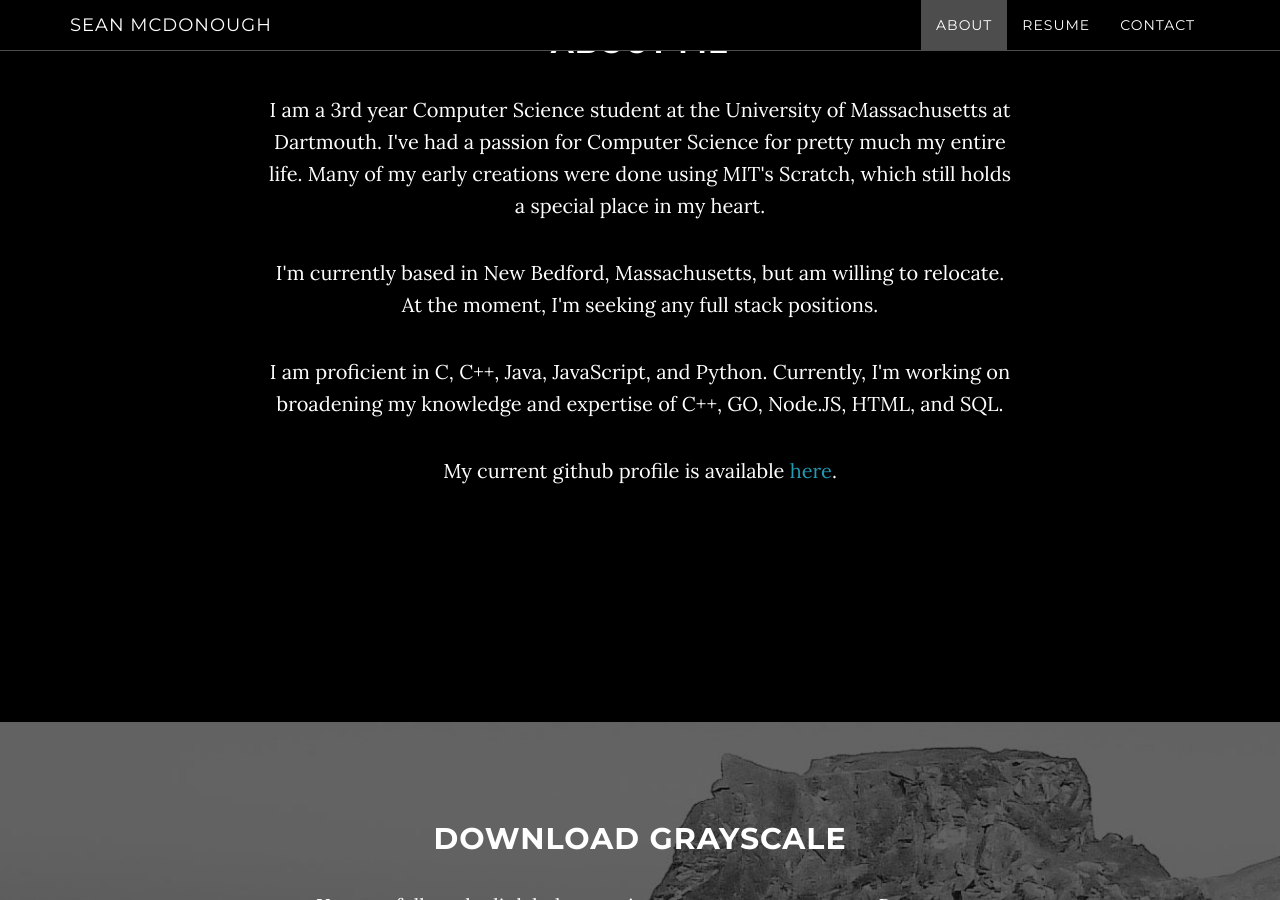
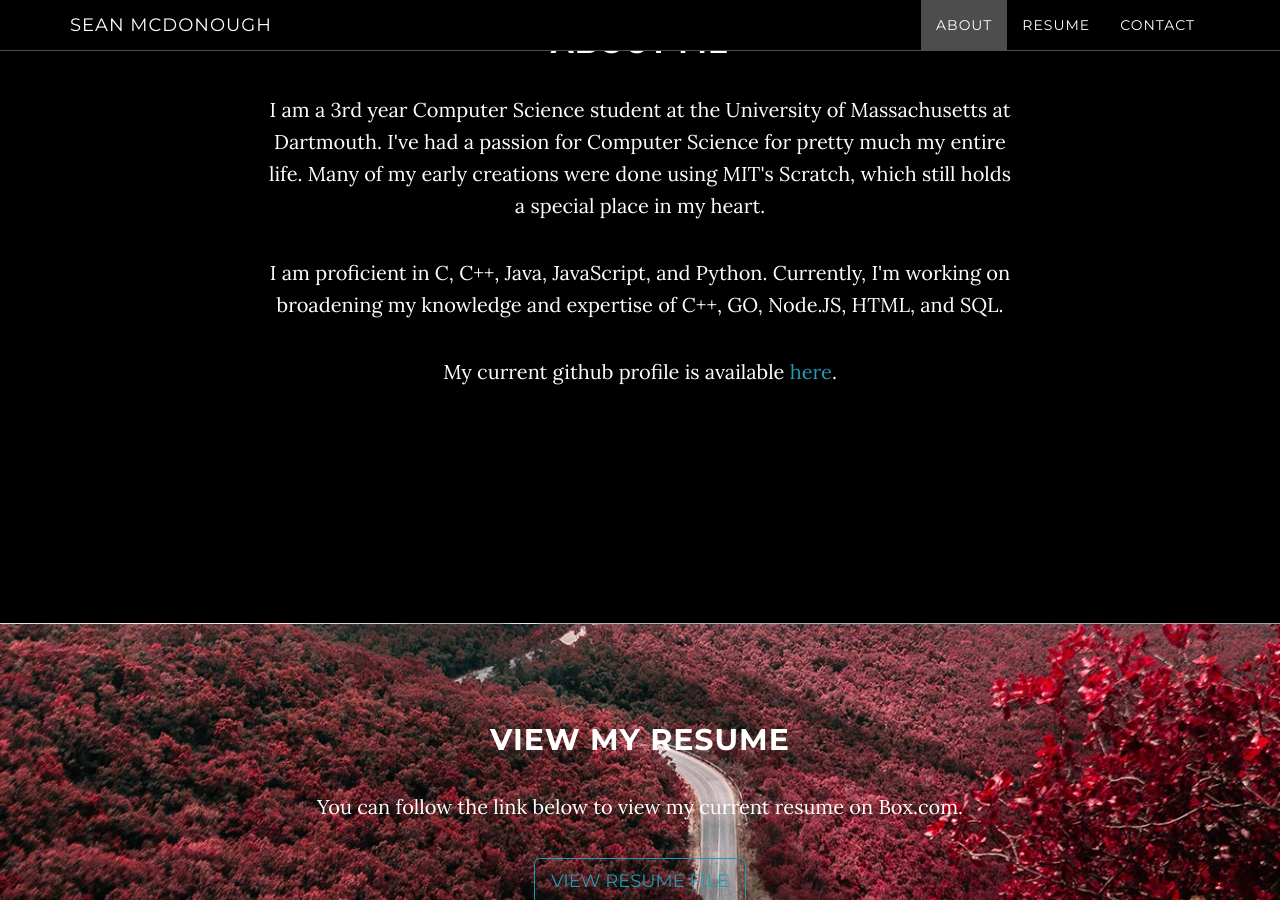
Before and after one commit to seanmmcd/seanmmcd.github.io, a Jekyll site: the page built from index.html, in a window 1280 px wide and 900 px high, scrolled down 1074 px. Built offline with Jekyll 4.4.1, drawn with Linux system fonts in a browser that asks for light colours.

Commit message:
Box removed, added about, changed title.

```diff
--- a/_config.yml
+++ b/_config.yml
@@ -14,7 +14,7 @@
 # Social networks usernames (many more available: google-plus, flickr, dribbble, pinterest, instagram, tumblr, linkedin, etc.)
 social:
   - title: resume
-    url: https://i.imgur.com/OM80KY6.png
+    url: https://app.box.com/file/330858998807
   - title: linkedin
     url: https://www.linkedin.com/in/sean-m-mcdonough/
   - title: instagram
--- a/_includes/about.html
+++ b/_includes/about.html
@@ -4,7 +4,6 @@
             <div class="col-lg-8 col-lg-offset-2">
                 <h2>About Me</h2>
                 <p>I am a 3rd year Computer Science student at the University of Massachusetts at Dartmouth. I've had a passion for Computer Science for pretty much my entire life. Many of my early creations were done using MIT's Scratch, which still holds a special place in my heart.</p>
-                <p>I'm currently based in New Bedford, Massachusetts, but am willing to relocate. At the moment, I'm seeking any full stack positions.</p>
                 <p>I am proficient in C, C++, Java, JavaScript, and Python. Currently, I'm working on broadening my knowledge and expertise of C++, GO, Node.JS, HTML, and SQL.</p>
                 <p>My current github profile is available <a href = "github.com/seanmmcd">here</a>.</p>
             </div>
--- a/_includes/download.html
+++ b/_includes/download.html
@@ -3,7 +3,7 @@
         <div class="download-section">
             <div class="container">
                 <div class="col-lg-8 col-lg-offset-2">
-                    <h2>Download Grayscale</h2>
+                    <h2>View My Resume</h2>
                     <p>You can follow the link below to view my current resume on Box.com.</p>
                     <a href="https://app.box.com/file/330858998807" class="btn btn-default btn-lg">View Resume File</a>
                 </div>
```
Also changed, not shown: img/downloads-bg.jpg.
